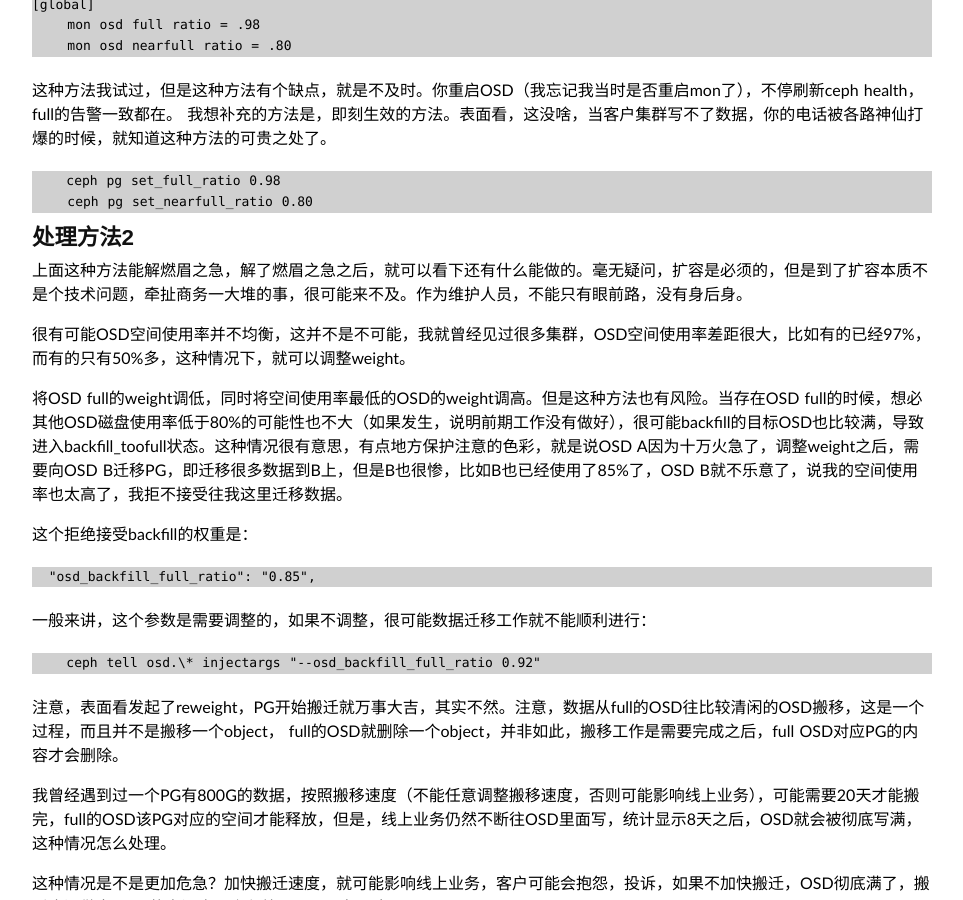
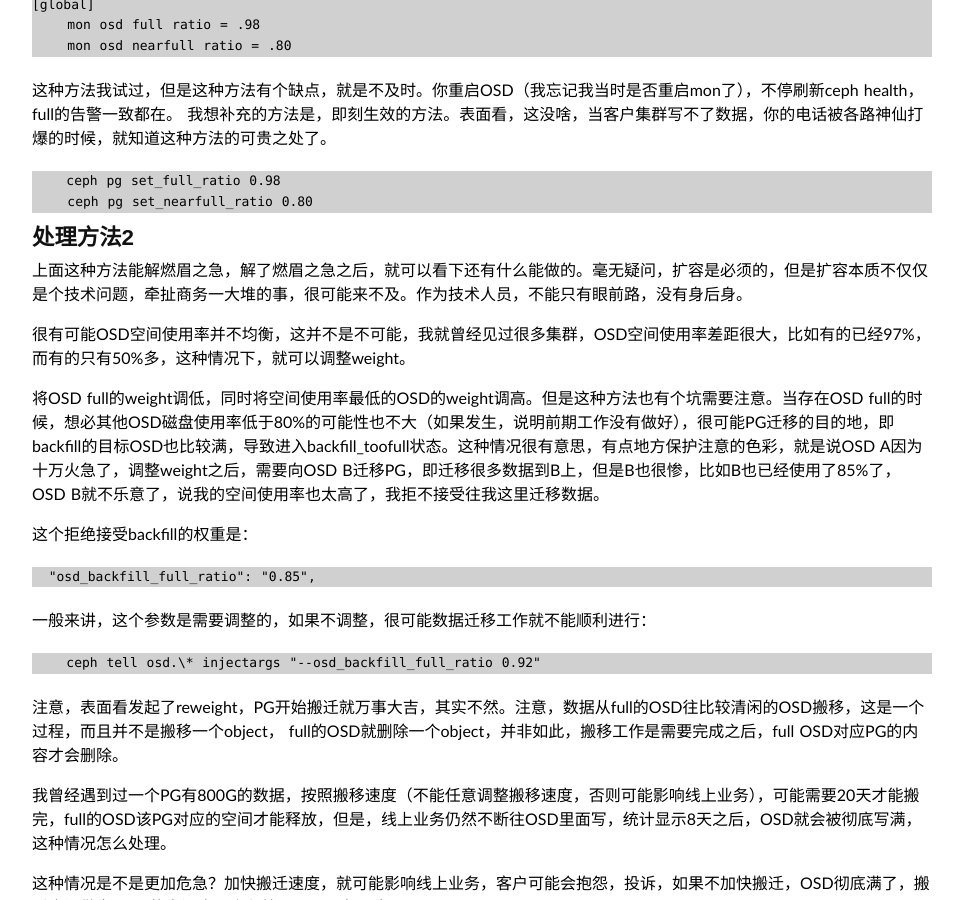
Before and after one commit to Bean-Li/Bean-Li.github.io, a Jekyll site: the page built from _posts/2016-03-23-OSD-FULL.md, in a window 1280 px wide and 900 px high, scrolled down 601 px. Shown: the whole window, without its empty margins (158-1121 px from the left). Built offline with Jekyll 4.4.1, drawn with Linux system fonts in a browser that asks for light colours; some web fonts are replaced.

Commit message:
FIX part content

```diff
--- a/_posts/2016-03-23-OSD-FULL.md
+++ b/_posts/2016-03-23-OSD-FULL.md
@@ -48,11 +48,11 @@ mon会监控ceph集群中OSD空间使用情况，首先时有两个参数
 
 处理方法2
 --------
-上面这种方法能解燃眉之急，解了燃眉之急之后，就可以看下还有什么能做的。毫无疑问，扩容是必须的，但是到了扩容本质不是个技术问题，牵扯商务一大堆的事，很可能来不及。作为维护人员，不能只有眼前路，没有身后身。
+上面这种方法能解燃眉之急，解了燃眉之急之后，就可以看下还有什么能做的。毫无疑问，扩容是必须的，但是扩容本质不仅仅是个技术问题，牵扯商务一大堆的事，很可能来不及。作为技术人员，不能只有眼前路，没有身后身。
 
 很有可能OSD空间使用率并不均衡，这并不是不可能，我就曾经见过很多集群，OSD空间使用率差距很大，比如有的已经97%，而有的只有50%多，这种情况下，就可以调整weight。
 
-将OSD full的weight调低，同时将空间使用率最低的OSD的weight调高。但是这种方法也有风险。当存在OSD full的时候，想必其他OSD磁盘使用率低于80%的可能性也不大（如果发生，说明前期工作没有做好），很可能backfill的目标OSD也比较满，导致进入backfill_toofull状态。这种情况很有意思，有点地方保护注意的色彩，就是说OSD A因为十万火急了，调整weight之后，需要向OSD B迁移PG，即迁移很多数据到B上，但是B也很惨，比如B也已经使用了85%了，OSD B就不乐意了，说我的空间使用率也太高了，我拒不接受往我这里迁移数据。
+将OSD full的weight调低，同时将空间使用率最低的OSD的weight调高。但是这种方法也有个坑需要注意。当存在OSD full的时候，想必其他OSD磁盘使用率低于80%的可能性也不大（如果发生，说明前期工作没有做好），很可能PG迁移的目的地，即backfill的目标OSD也比较满，导致进入backfill_toofull状态。这种情况很有意思，有点地方保护注意的色彩，就是说OSD A因为十万火急了，调整weight之后，需要向OSD B迁移PG，即迁移很多数据到B上，但是B也很惨，比如B也已经使用了85%了，OSD B就不乐意了，说我的空间使用率也太高了，我拒不接受往我这里迁移数据。
 
 这个拒绝接受backfill的权重是：
 
```
